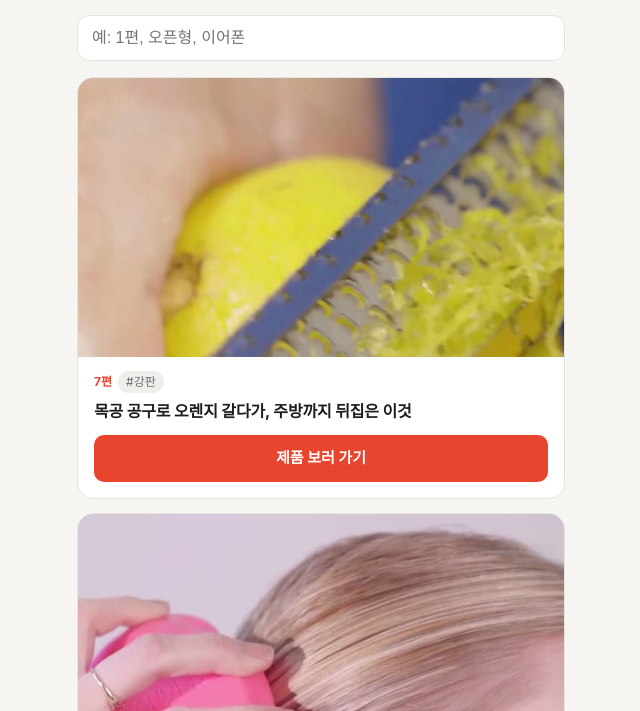
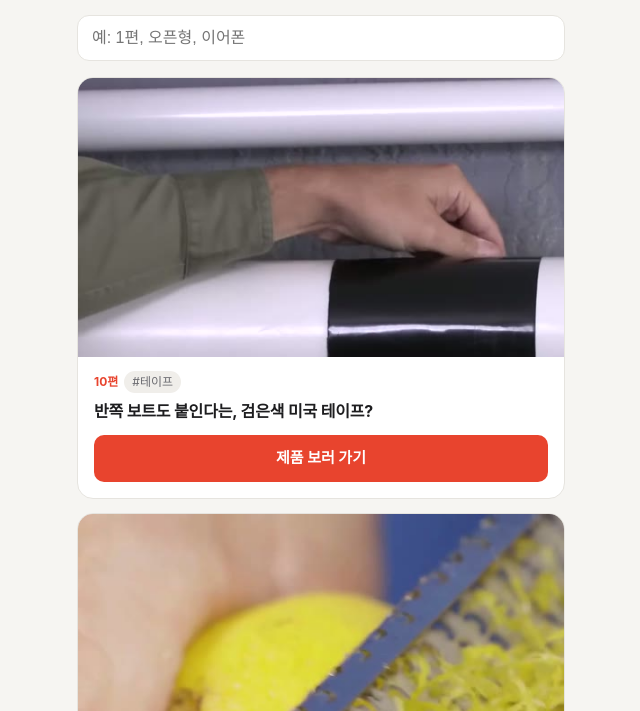
Before and after one commit to softnovae/links, a plain HTML site: page index.html in a window 1280 px wide. Shown: the part 89-800 px from the top of the page, without its empty margins (319-959 px from the left). Drawn offline with Linux system fonts and the light colour scheme.

Commit message:
10편 추가: 테이프

```diff
--- a/index.html
+++ b/index.html
@@ -61,6 +61,7 @@
     { no: 5, title: "아내 위해 만든 청소기, 150년째 팔리는 중", keyword: "청소기", tags: "청소기 카펫청소 얼룩제거 습식청소기", img: "05.jpg", url: "https://link.coupang.com/a/iAXEEfOiVU" },
     { no: 6, title: "투자자 넷이 다 거절한 빗, 결국 대박 난 이유", keyword: "빗", tags: "빗 헤어브러쉬 엉킴방지빗 머리빗", img: "06.jpg", url: "https://link.coupang.com/a/iAXEKvqhNI" },
     { no: 7, title: "목공 공구로 오렌지 갈다가, 주방까지 뒤집은 이것", keyword: "강판", tags: "강판 제스터 치즈강판 레몬제스트", img: "07.jpg", url: "https://link.coupang.com/a/iAXEQSooxM" },
+    { no: 10, title: "반쪽 보트도 붙인다는, 검은색 미국 테이프?", keyword: "테이프", tags: "테이프 방수테이프 누수테이프 보수테이프", img: "10.jpg", url: "https://link.coupang.com/a/iMx8vs260W" },
   ];
   // ▲ 여기까지
 
```
Also changed, not shown: 10.jpg (added).
